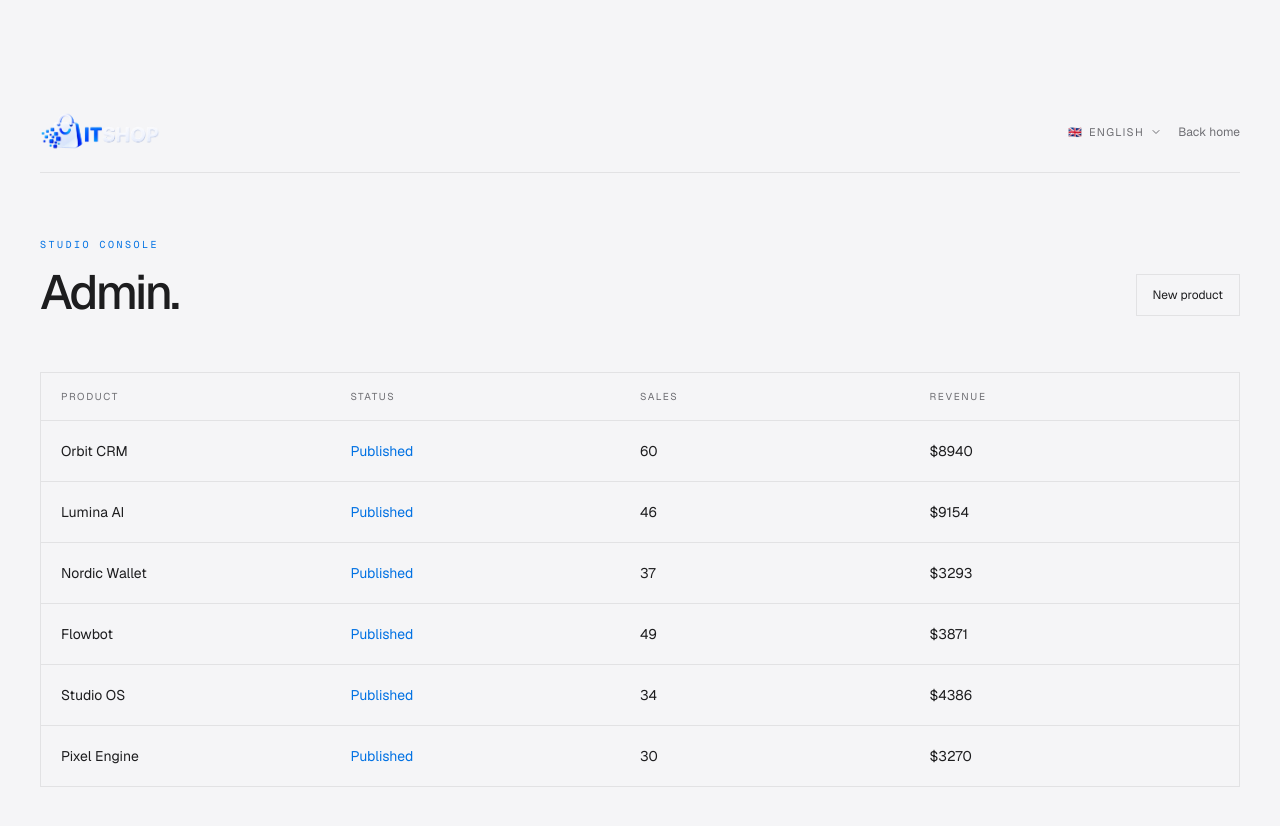
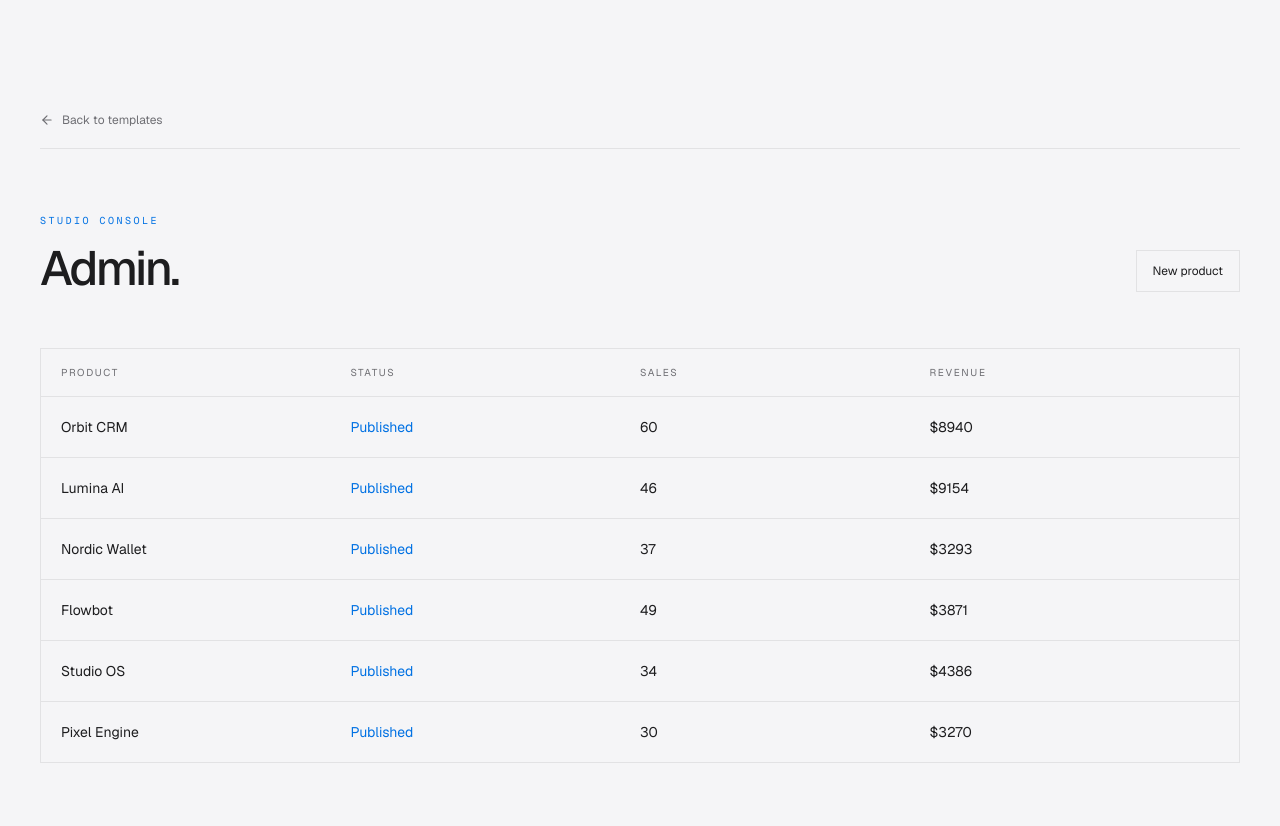
Before and after one commit to hayotbekmaxmudjonov380-arch/mywebsite, a Next.js app: page /admin in a window 1280 px wide. Shown: the top 826 px of the page. Built offline with nearby package versions, Linux system fonts and the light colour scheme.

Commit message:
feat: category page header - removed logo/language switcher, added 'Back to templates' link to #programs

```diff
--- a/components/marketplace/route-views.tsx
+++ b/components/marketplace/route-views.tsx
@@ -156,13 +156,9 @@ function Shell({ children }: { children: React.ReactNode }) {
   return (
     <main className="min-h-screen px-4 sm:px-5 pb-16 sm:pb-20 pt-24 sm:pt-28 md:px-10">
       <header className="mx-auto flex max-w-7xl items-center justify-between border-b border-black/10 pb-4 sm:pb-5">
-        <Link href="/" className="flex shrink-0 items-center transition-opacity hover:opacity-80">
-          <Image src="/logotip2.png" alt="ITSHOP" width={140} height={40} className="h-[34px] w-auto object-contain sm:h-[38px] md:h-[40px]" priority />
+        <Link href="/#programs" className="inline-flex items-center gap-2 text-xs text-muted-foreground hover:text-foreground transition-colors">
+          <ArrowLeft size={14} /> {t('common.backToTemplates')}
         </Link>
-        <div className="flex items-center gap-4">
-          <LanguageSwitcher />
-          <Link href="/" className="text-[10px] sm:text-xs text-muted-foreground hover:text-foreground">{t('common.backHome')}</Link>
-        </div>
       </header>
       <div className="mx-auto max-w-7xl pt-12 sm:pt-16">{children}</div>
     </main>
--- a/lib/translations.ts
+++ b/lib/translations.ts
@@ -137,6 +137,7 @@ export const translations: Record<Locale, Record<string, string>> = {
     'common.addToCart': 'Add to cart',
     'common.backToCollection': 'Back to collection',
     'common.backHome': 'Back home',
+    'common.backToTemplates': 'Back to templates',
     'common.returnHome': 'Return home',
     'common.notFound': 'not found',
     'common.cartClear': 'in cart · Clear',
@@ -310,6 +311,7 @@ export const translations: Record<Locale, Record<string, string>> = {
     'common.addToCart': 'Savatga qo\'shish',
     'common.backToCollection': 'Kolleksiyaga qaytish',
     'common.backHome': 'Bosh sahifaga',
+    'common.backToTemplates': 'Shablonlarga qaytish',
     'common.returnHome': 'Bosh sahifaga qaytish',
     'common.notFound': 'topilmadi',
     'common.cartClear': 'savatda · Tozalash',
@@ -483,6 +485,7 @@ export const translations: Record<Locale, Record<string, string>> = {
     'common.addToCart': 'В корзину',
     'common.backToCollection': 'Назад к коллекции',
     'common.backHome': 'На главную',
+    'common.backToTemplates': 'Назад к шаблонам',
     'common.returnHome': 'Вернуться на главную',
     'common.notFound': 'не найден',
     'common.cartClear': 'в корзине · Очистить',
```
